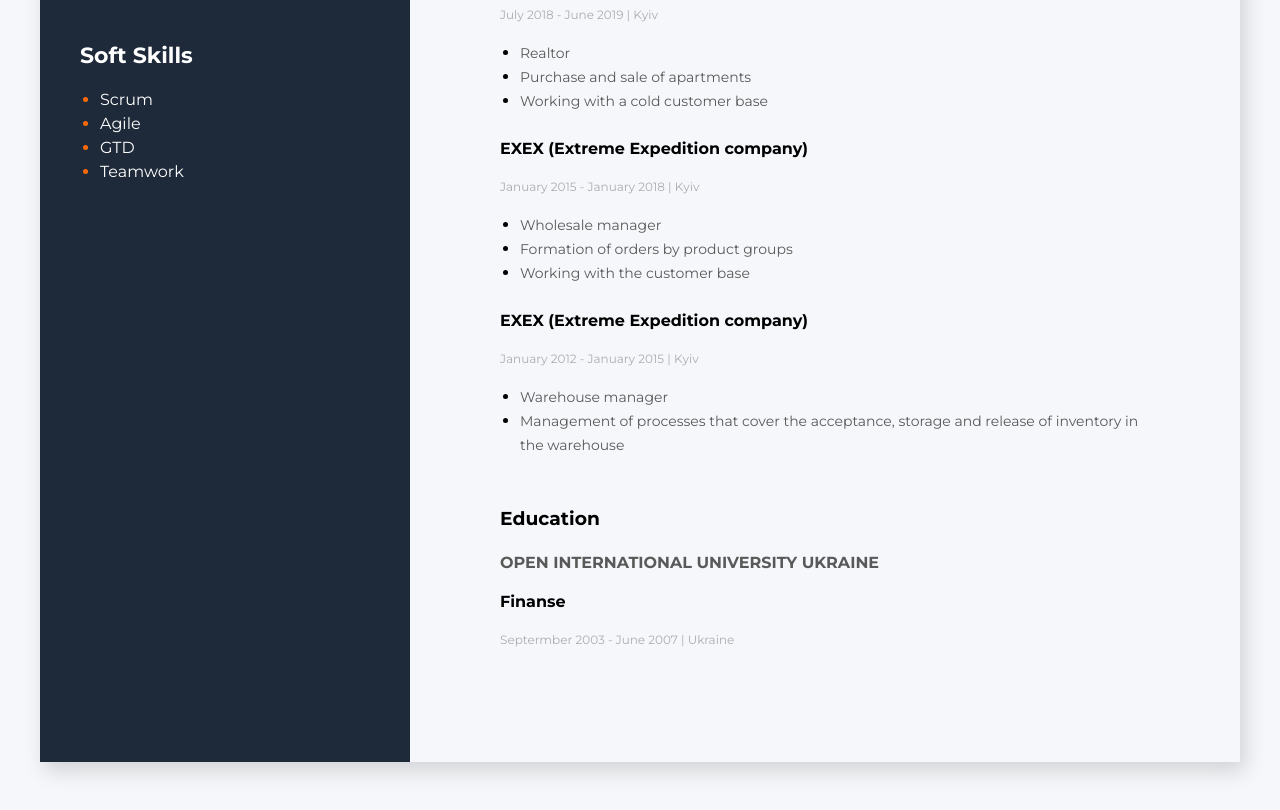
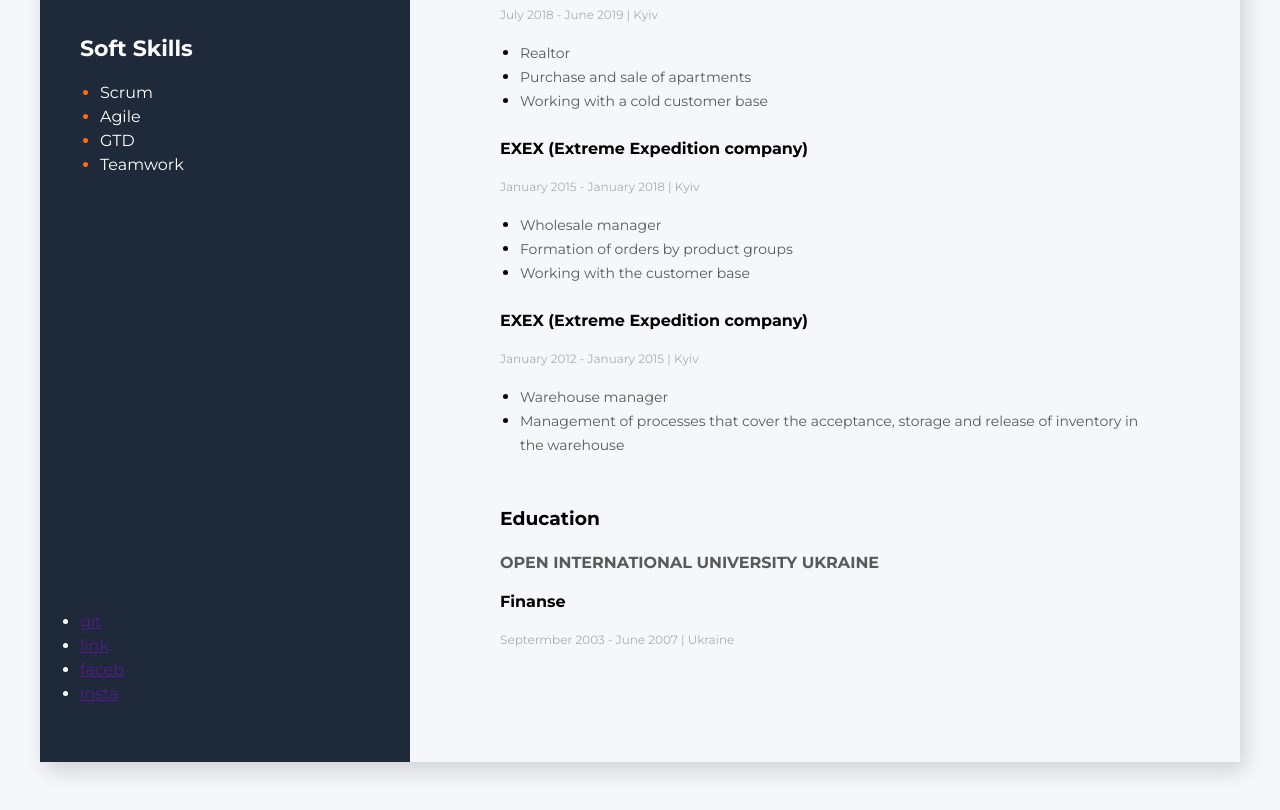
Before and after one commit to IgorBulakh/web-resume, a plain HTML site: page index.html in a window 1280 px wide. Shown: the part 839-1649 px from the top of the page. Drawn offline with Linux system fonts and the light colour scheme.

Commit message:
sideba-social-link-flex-position

```diff
--- a/index.html
+++ b/index.html
@@ -23,6 +23,7 @@
           width="370"
           height="354"
         />
+        <div class="container">
           <div class="section">
             <ul class="list contact-list">
               <li>
@@ -56,6 +57,15 @@
                 <li><span class="list-text">Agile</span></li>
                 <li><span class="list-text">GTD</span></li>
                 <li><span class="list-text">Teamwork</span></li>
+              </ul>
+            </div>
+          </div>
+          <div class="social">
+            <ul>
+              <li><a href="">git</a></li>
+              <li><a href="">link</a></li>
+              <li><a href="">faceb</a></li>
+              <li><a href="">insta</a></li>
             </ul>
           </div>
         </div>
--- a/style/main.css
+++ b/style/main.css
@@ -5,6 +5,19 @@
   padding-bottom: 40px;
   background: var(--bg-darck-blue);
   color: var(--white-color-txt);
+}
+/* container-flex-asidebar */
+.sidebar {
+  display: flex;
+  flex-direction: column;
+  justify-content: flex-start;
+}
+
+.sidebar .container {
+  height: 100%;
+  display: flex;
+  flex-direction: column;
+  justify-content: space-between;
 }
 
 .sidebar .section {
```
Lines whose indentation alone changed are shown as unchanged.
